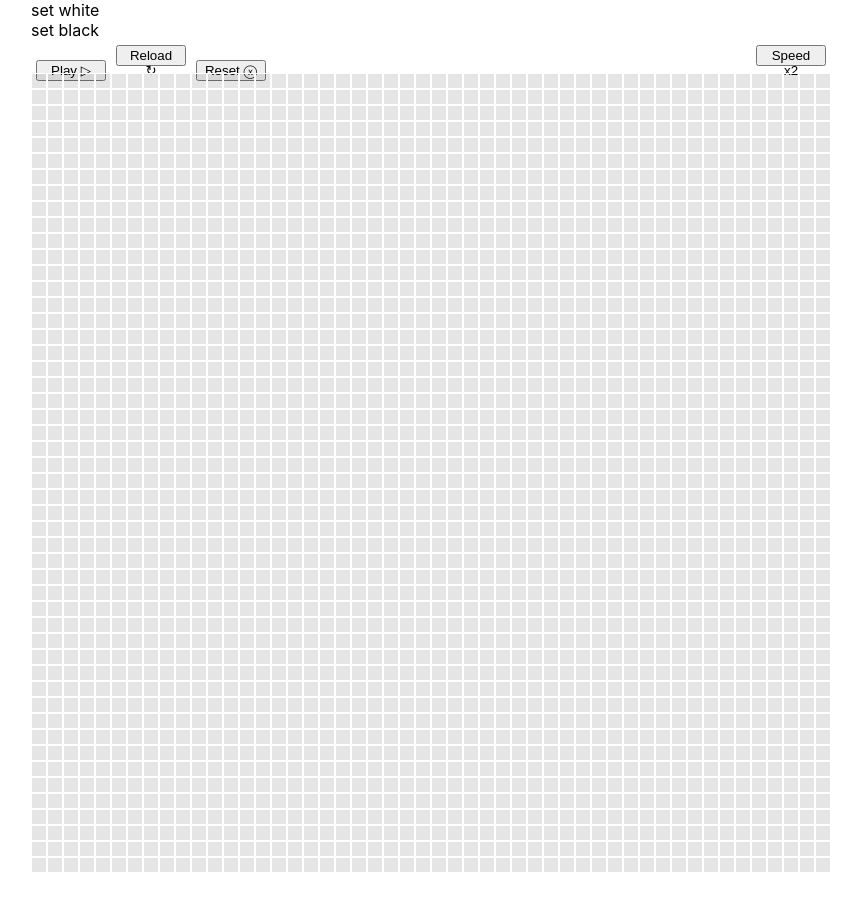
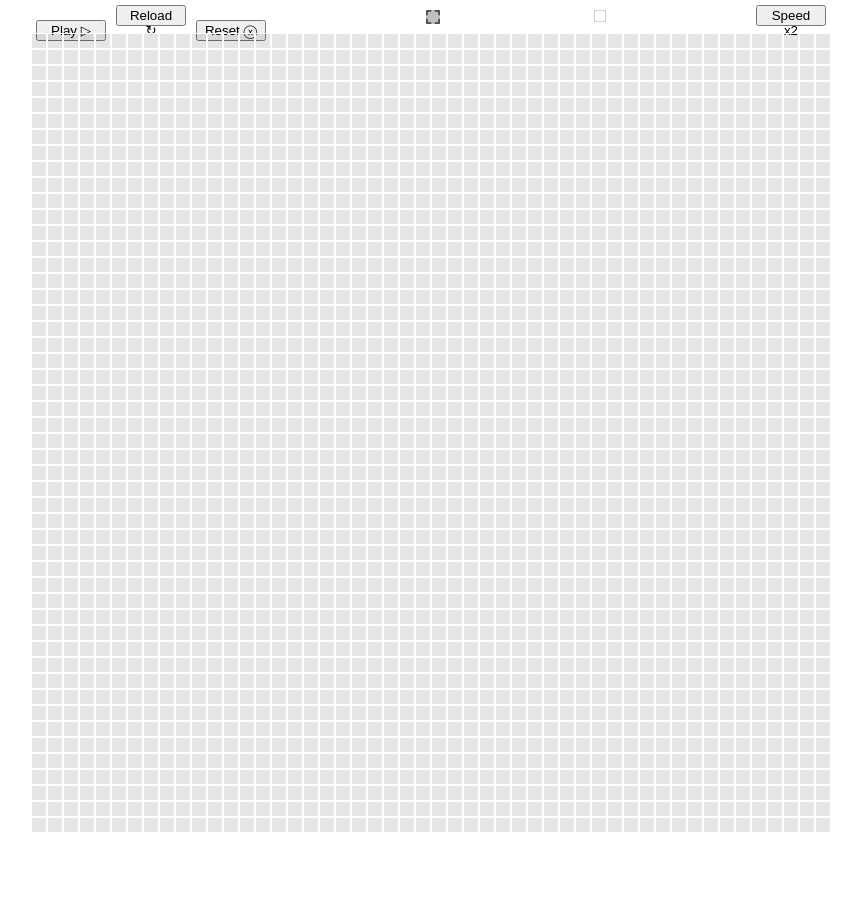
Before and after one commit to Fles/game-of-life-jc, a React (Create React App) app: page / in a window 1280 px wide. Shown: the top 910 px of the page, without its empty margins (209-1070 px from the left). Built offline with nearby package versions, Linux system fonts and the light colour scheme.

Commit message:
feat: add select player to top menu

```diff
--- a/src/App/App.tsx
+++ b/src/App/App.tsx
@@ -6,13 +6,24 @@ import "./App.css";
 function App() {
   const [renderImage, setRenderImage] = useState(0);
   const [speed, setSpeed] = useState(1);
-  const [player, setPlayer] = useState('black');
+  const [player, setPlayer] = useState("black");
+
   return (
     <div className="App">
-      <div onClick={() => setPlayer('white')}>set white</div>
-      <div onClick={() => setPlayer('black')}>set black</div>
-      <Menu renderImage={renderImage} setRenderImage={setRenderImage} speed={speed} setSpeed={setSpeed}/>
-      <Grid player={player} shouldStartRender={renderImage > 0} speed={speed}/>
+      <Menu
+        setPlayer={setPlayer}
+        renderImage={renderImage}
+        player={player}
+        setRenderImage={setRenderImage}
+        speed={speed}
+        setSpeed={setSpeed}
+      />
+      <Grid
+        renderImage={renderImage}
+        player={player}
+        shouldStartRender={renderImage > 0}
+        speed={speed}
+      />
     </div>
   );
 }
--- a/src/Grid/GridTypes.tsx
+++ b/src/Grid/GridTypes.tsx
@@ -2,4 +2,5 @@ export interface GridProps {
   shouldStartRender: boolean;
   speed: number;
   player: string;
+  renderImage: number;
 }
--- a/src/Menu/Menu.css
+++ b/src/Menu/Menu.css
@@ -6,3 +6,21 @@
   justify-content: space-between;
   font-size: 0.7em;
 }
+
+.Player {
+  display: inline-block;
+  width: 10px;
+  height: 10px;
+  border: 1px solid lightgray;
+  margin: 5px;
+}
+
+.Player.black {
+  background: rgb(192, 192, 192);
+}
+.Player.white {
+  background: white;
+}
+.Player.selected {
+  border: 2px dashed #555;
+}
--- a/src/Menu/Menu.tsx
+++ b/src/Menu/Menu.tsx
@@ -16,7 +16,8 @@ const onReset = (props: MenuProps) => {
 
 const Menu: React.FunctionComponent<MenuProps> = props => {
   const shouldStartRender = props.renderImage > 0;
-  const { speed, setSpeed } = props;
+  const { speed, setSpeed, setPlayer } = props;
+
   return (
     <div className="Menu">
       <div>
@@ -30,6 +31,14 @@ const Menu: React.FunctionComponent<MenuProps> = props => {
 
         <Button onClick={() => onReset(props)}>Reset ⓧ</Button>
       </div>
+      <div
+        onClick={() => setPlayer("black")}
+        className={`Player black${props.player === "black" ? " selected" : ""}`}
+      ></div>
+      <div
+        onClick={() => setPlayer("white")}
+        className={`Player white${props.player === "white" ? " selected" : ""}`}
+      ></div>
       <div>
         <Button
           onClick={() => {
```
Also changed, not shown: src/Grid/Grid.tsx (+1 -9 lines), src/App/App.css (line endings or trailing spaces).
